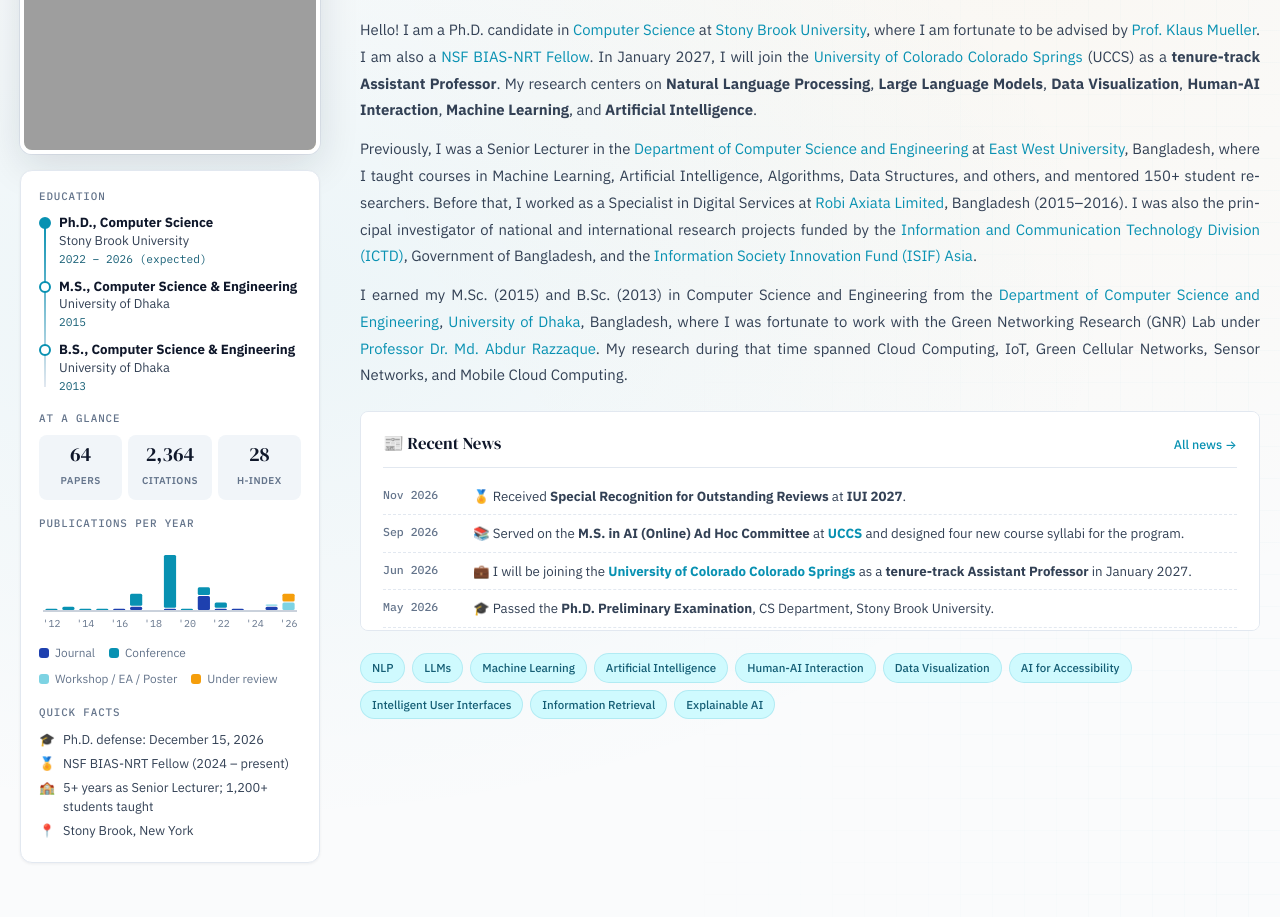
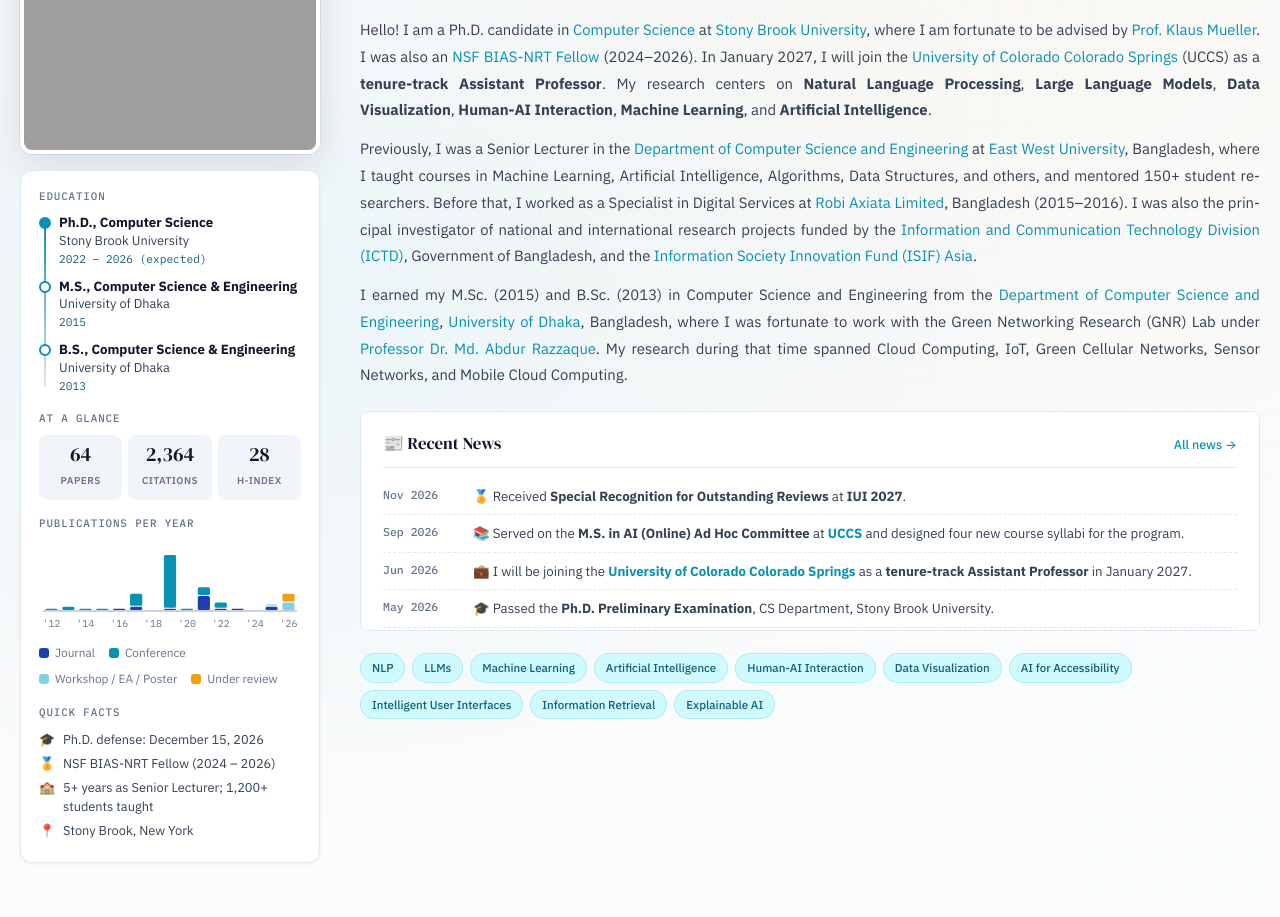
Before and after one commit to amitkdas-08/amitkdas-08.github.io, a plain HTML site: page index.html in a window 1280 px wide. Shown: the part 322-1239 px from the top of the page. Drawn offline with Linux system fonts and the light colour scheme; grey boxes are pictures that could not be loaded.

Commit message:
NSF BIAS-NRT fellowship ended August 2026
Co-Authored-By: Claude Opus 5.5 <noreply@anthropic.com>

```diff
--- a/index.html
+++ b/index.html
@@ -42,7 +42,7 @@
 <h3>Quick facts</h3>
 <ul class="profile-facts">
 <li><span>🎓</span><span>Ph.D. defense: December 15, 2026</span></li>
-<li><span>🏅</span><span>NSF BIAS-NRT Fellow (2024 – present)</span></li>
+<li><span>🏅</span><span>NSF BIAS-NRT Fellow (2024 – 2026)</span></li>
 <li><span>🏫</span><span>5+ years as Senior Lecturer; 1,200+ students taught</span></li>
 <li><span>📍</span><span>Stony Brook, New York</span></li>
 </ul>
@@ -61,7 +61,7 @@
 
 <!-- BIO -->
 <div class="hero-bio fade-in d3">
-<p>Hello! I am a Ph.D. candidate in <a href="https://www.cs.stonybrook.edu/" target="_blank">Computer Science</a> at <a href="https://www.stonybrook.edu/" target="_blank">Stony Brook University</a>, where I am fortunate to be advised by <a href="https://www3.cs.stonybrook.edu/~mueller/" target="_blank">Prof. Klaus Mueller</a>. I am also a <a href="https://www.stonybrook.edu/commcms/bias-nrt/" target="_blank">NSF BIAS-NRT Fellow</a>. In January 2027, I will join the <a href="https://www.uccs.edu/" target="_blank">University of Colorado Colorado Springs</a> (UCCS) as a <strong>tenure-track Assistant Professor</strong>. My research centers on <strong>Natural Language Processing</strong>, <strong>Large Language Models</strong>, <strong>Data Visualization</strong>, <strong>Human-AI Interaction</strong>, <strong>Machine Learning</strong>, and <strong>Artificial Intelligence</strong>.</p>
+<p>Hello! I am a Ph.D. candidate in <a href="https://www.cs.stonybrook.edu/" target="_blank">Computer Science</a> at <a href="https://www.stonybrook.edu/" target="_blank">Stony Brook University</a>, where I am fortunate to be advised by <a href="https://www3.cs.stonybrook.edu/~mueller/" target="_blank">Prof. Klaus Mueller</a>. I was also an <a href="https://www.stonybrook.edu/commcms/bias-nrt/" target="_blank">NSF BIAS-NRT Fellow</a> (2024–2026). In January 2027, I will join the <a href="https://www.uccs.edu/" target="_blank">University of Colorado Colorado Springs</a> (UCCS) as a <strong>tenure-track Assistant Professor</strong>. My research centers on <strong>Natural Language Processing</strong>, <strong>Large Language Models</strong>, <strong>Data Visualization</strong>, <strong>Human-AI Interaction</strong>, <strong>Machine Learning</strong>, and <strong>Artificial Intelligence</strong>.</p>
 <p>Previously, I was a Senior Lecturer in the <a href="https://www.ewubd.edu/" target="_blank">Department of Computer Science and Engineering</a> at <a href="https://www.ewubd.edu/" target="_blank">East West University</a>, Bangladesh, where I taught courses in Machine Learning, Artificial Intelligence, Algorithms, Data Structures, and others, and mentored 150+ student researchers. Before that, I worked as a Specialist in Digital Services at <a href="https://www.robi.com.bd/en" target="_blank">Robi Axiata Limited</a>, Bangladesh (2015–2016). I was also the principal investigator of national and international research projects funded by the <a href="https://ictd.gov.bd/" target="_blank">Information and Communication Technology Division (ICTD)</a>, Government of Bangladesh, and the <a href="https://apnic.foundation/projects/isif-asia/" target="_blank">Information Society Innovation Fund (ISIF) Asia</a>.</p>
 <p>I earned my M.Sc. (2015) and B.Sc. (2013) in Computer Science and Engineering from the <a href="https://www.du.ac.bd/body/CSE" target="_blank">Department of Computer Science and Engineering</a>, <a href="https://www.du.ac.bd/" target="_blank">University of Dhaka</a>, Bangladesh, where I was fortunate to work with the Green Networking Research (GNR) Lab under <a href="https://www.du.ac.bd/faculty/faculty_details/CSE/1768#" target="_blank">Professor Dr. Md. Abdur Razzaque</a>. My research during that time spanned Cloud Computing, IoT, Green Cellular Networks, Sensor Networks, and Mobile Cloud Computing.</p>
 </div>
```
Also changed, not shown: awards.html (+2 -2 lines), cv.html (+1 -1 lines), 1 other file.
